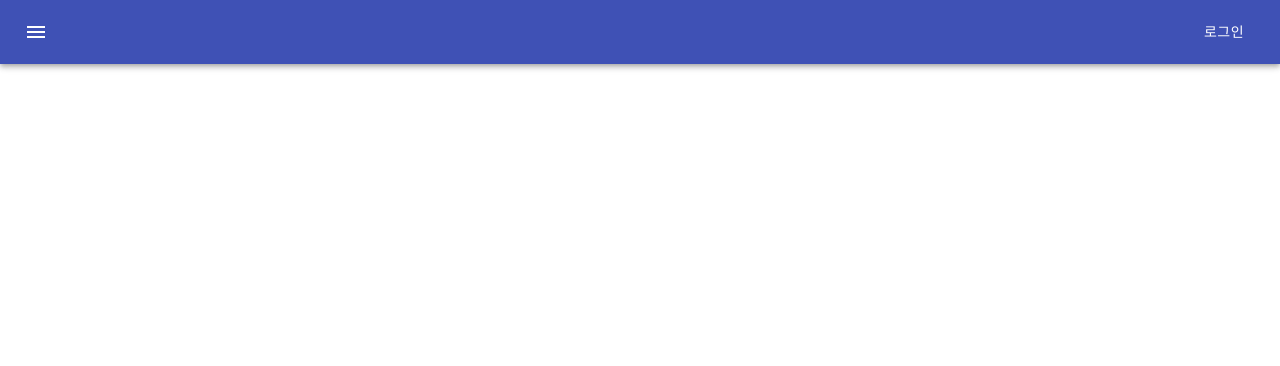
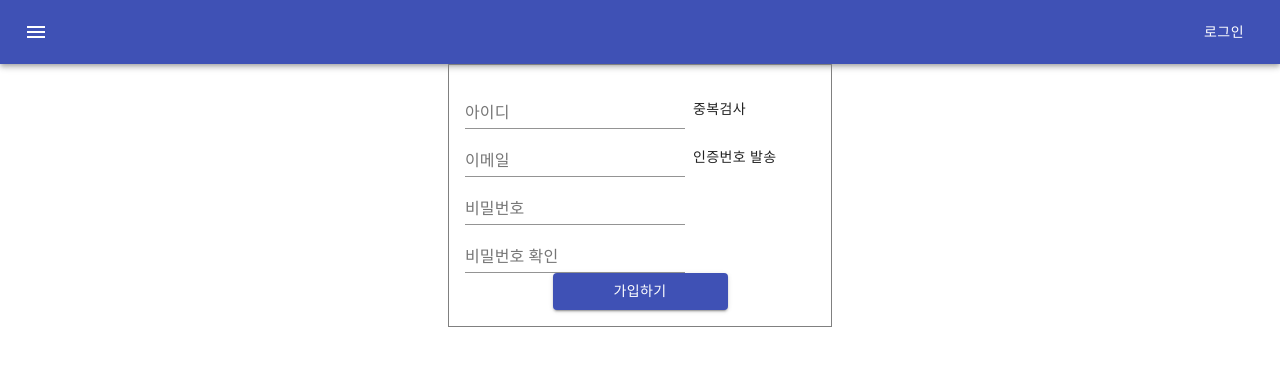
Before and after one commit to mayRhee218/Shake-Up, a React (Create React App) app in the folder FE/: page /signup in a window 1280 px wide. Before the commit this address had no page. Shown: the top 366 px of the page. Built offline with nearby package versions, Linux system fonts and the light colour scheme.

Commit message:
feat: signup(ver.1.0) 기능 추가

```diff
--- a/FE/src/App.js
+++ b/FE/src/App.js
@@ -9,6 +9,7 @@ import {
 
 import MainPage from './components/views/contents/dandda/dandda';
 import LoginPage from './components/views/login/Login';
+import SignUp from './components/views/Signup/Signup';
 import Navbar from './components/views/bar/Navbar';
 import JoinEnd from './JoinEnd';
 
@@ -20,6 +21,7 @@ function App() {
         <Route exact={true} path="/" element={<MainPage/>} />
         <Route exact={true} path="/login" element={<LoginPage/>} />
         <Route exact={true} path="/joinend" element={<JoinEnd/>} />
+        <Route exact={true} path="/signup" element={<SignUp/>} />
       </Routes>
     </BrowserRouter>
   );
--- /dev/null
+++ b/FE/src/components/views/Signup/Signup.js
@@ -0,0 +1,140 @@
+ import React, { useState } from 'react';
+ import {TextField, Box, Button, Grid} from '@material-ui/core';
+ import vaildate from './vaildate';
+//  import axios from 'axios';
+
+function Signup() {
+  const [credential, setCredential] = useState({
+    id: '',
+    email: '',
+    password: '',
+    confirmPassword: '',
+  })
+  const [errorMsg, setErrorMsg] = useState({
+    id: '',
+    email: '',
+    password: '',
+    confirmPassword: '',
+  })
+  const [check, setCheck] = useState({
+    id: null,
+    email: false,
+    emailHash: '',
+  })
+  const [disabled, setDisabled] = useState(false)
+
+  const handleChange = ({target}) => {
+    const {name, value} = target
+    setCredential({...credential, [name]: value});
+  }
+  const onSubmit = async (e) => {
+    setDisabled(true)
+    e.preventDefault()
+    await new Promise((r) => setTimeout(r, 100));
+    setErrorMsg(vaildate(credential))
+    setDisabled(false)
+  }
+  const isHash = ({target}) => {
+    if (emailHash === target.value) {
+      console.log('패스')
+    } else {
+      console.log('안패스')
+    }
+  }
+  const emailHash = () => {
+    console.log(credential.email)
+    setCheck({...check, email:true})
+    // setCheck({...check, [email]: true})
+    // axios({
+
+    // })
+  }
+  const overLap = () => {
+    setCheck({...check, id: true})
+    // axios({
+    //   method: 'GET',
+    //   url: `http://localhost:3000/users/idcheck/${credential.id}`,
+    //   header:{
+    //     'Accept':'application/json',
+    //     'Content-Type':'application/json;charset=UTP-8'
+    //   },
+    // })
+    //   .then(res => {
+    //     console.log(res)
+    //   })
+  }
+  return (
+    <Box sx={{p:2, border: '1px solid grey', margin:'auto', width:350}}>
+      <form onSubmit={onSubmit}>
+        <Grid container direction='column' justifyContent='center' alignItems='flex-start'>
+          <Grid>
+            <TextField
+              name='id'
+              label="아이디"
+              type='text'
+              variant="standard"
+              onChange={handleChange}
+              value={credential.id}
+              helperText={errorMsg.id ? '': errorMsg.id}
+            />
+            <Button onClick={overLap} style={{marginTop:'10px'}}>중복검사</Button>
+          </Grid>
+          <Grid>
+            <TextField
+              name='email'
+              label="이메일"
+              type='text'
+              variant="standard"
+              autoComplete='off'
+              onChange={handleChange}
+              value={credential.email}
+              error={errorMsg.email ? true:false}
+              helperText={errorMsg.email}
+             />
+            <Button onClick={emailHash} style={{marginTop: '10px'}}>{check.email ? '인증번호 재발송' : '인증번호 발송'}</Button>
+            {/* axios로 보내면 응답이 이메일의 해쉬값이 오고, 저장해놨다가 같은값인지 확인*/}
+            {!check.email ? '' :
+              <div style={{p:3, border: '1px solid red'}}>
+                <p>이메일 주소로 전송된 인증번호를 입력해주세요.</p>
+                <TextField
+                  label="인증번호"
+                  margin="none"
+                  />
+                <Button onSubmit={isHash} style={{marginTop:'10px'}}>인증</Button>
+              </div>
+            }
+          </Grid>
+          <Grid>
+            <TextField
+              name='password'
+              label="비밀번호"
+              type='password'
+              variant="standard"
+              autoComplete="new-password"
+              onChange={handleChange}
+              value={credential.password}
+              error={errorMsg.password ? true:false}
+              helperText={errorMsg.password}
+            />
+          </Grid>
+          <Grid >
+          <TextField
+            name="confirmPassword"
+            label="비밀번호 확인"
+            type='password'
+            autoComplete="new-password"
+            variant="standard"
+            onChange={handleChange}
+            value={credential.confirmPassword}
+            error={errorMsg.confirmPassword ? true:false}
+            helperText={errorMsg.confirmPassword}
+          />
+          </Grid>
+          <Button type="submit" variant='contained'style={{margin: 'auto', width:'50%'}} color='primary' disabled={disabled}>가입하기</Button>
+        </Grid>
+      </form>
+    </Box>
+  );
+ }
+
+ export default Signup;
--- /dev/null
+++ b/FE/src/components/views/Signup/vaildate.js
@@ -0,0 +1,23 @@
+import React from 'react';
+
+function vaildate({email, password, confirmPassword}) {
+  const errors = {};
+
+  // 이메일 검증
+  if (!/^[0-9a-z]*@[0-9a-z]*\.[a-z]{2,3}$/i.test(email)) {
+    errors.email = '이메일 형식이 아닙니다.'
+  } else if (email.indexOf('@') < 8) {
+    errors.email = '이메일이 너무 짧습니다'
+  }
+
+  // 비밀번호 검증
+  if (!/^(?=.*[A-Za-z])(?=.*\d)(?=.*[!@#$%^&*()-=])[A-Za-z\d!@#$%^&*()-=]{8,16}$/.test(password)) {
+    errors.password = '패스워드를 다시 확인해주세요'
+  }
+  if (password !== confirmPassword) {
+    errors.confirmPassword = '비밀번호가 일치하지 않습니다'
+  }
+  return errors;
+}
+
+export default vaildate;
```
